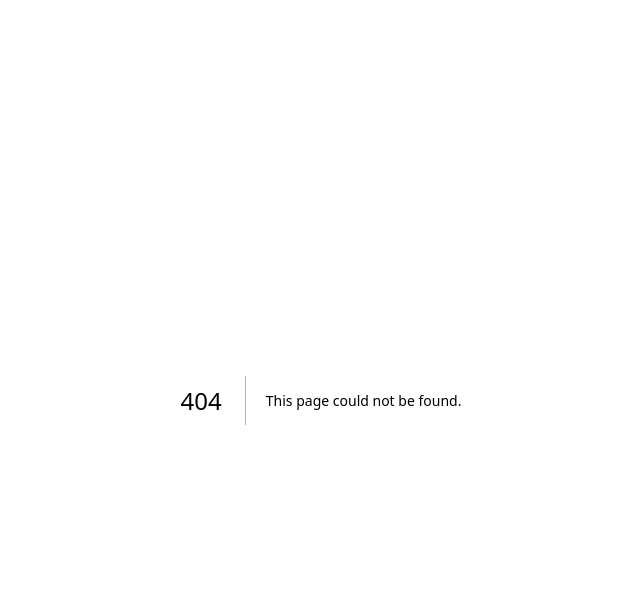
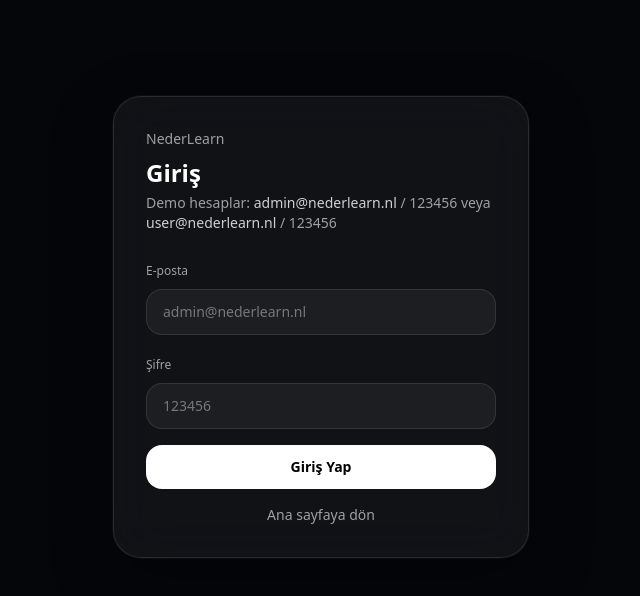
Before and after one commit to cosmuslum/nextjs-boilerplate, a Next.js app: page /giris in a window 1280 px wide. Before the commit this address had no page. Shown: the top 596 px of the page, without its empty margins (319-959 px from the left). Built offline with nearby package versions, Linux system fonts and the light colour scheme.

Commit message:
Create page.jsx

```diff
--- /dev/null
+++ b/app/giris/page.jsx
@@ -0,0 +1,97 @@
+"use client";
+
+import { useState } from "react";
+
+export default function LoginPage() {
+  const [email, setEmail] = useState("");
+  const [pass, setPass] = useState("");
+  const [err, setErr] = useState("");
+
+  function onSubmit(e) {
+    e.preventDefault();
+    setErr("");
+
+    // Basit demo login:
+    // admin yapmak için: admin@nederlearn.nl / 123456
+    // normal kullanıcı: user@nederlearn.nl / 123456
+    const ok = pass === "123456" && (email === "admin@nederlearn.nl" || email === "user@nederlearn.nl");
+    if (!ok) {
+      setErr("E-posta veya şifre hatalı. (Demo: admin@nederlearn.nl / 123456)");
+      return;
+    }
+
+    const role = email === "admin@nederlearn.nl" ? "admin" : "user";
+
+    localStorage.setItem("nl_logged_in", "1");
+    localStorage.setItem("nl_role", role);
+    localStorage.setItem("nl_email", email);
+
+    window.location.href = "/";
+  }
+
+  return (
+    <div className="min-h-screen">
+      <div className="pointer-events-none fixed inset-0 -z-10 overflow-hidden">
+        <div className="absolute inset-0 bg-[#05060a]" />
+        <div className="absolute -left-32 top-[-120px] h-[480px] w-[480px] rounded-full bg-blue-600/25 blur-[90px]" />
+        <div className="absolute right-[-160px] top-[40px] h-[520px] w-[520px] rounded-full bg-violet-600/25 blur-[100px]" />
+        <div className="absolute left-[30%] top-[55%] h-[520px] w-[520px] rounded-full bg-cyan-500/10 blur-[120px]" />
+        <div className="absolute inset-0 bg-gradient-to-b from-black/20 via-transparent to-black/40" />
+      </div>
+
+      <div className="mx-auto max-w-md px-4 pt-24">
+        <div className="rounded-[28px] border border-white/10 bg-white/5 p-6 shadow-[0_0_0_1px_rgba(255,255,255,0.03),0_20px_60px_rgba(0,0,0,0.35)] backdrop-blur-xl md:p-8">
+          <div className="text-sm text-white/60">NederLearn</div>
+          <h1 className="mt-2 text-2xl font-semibold text-white">Giriş</h1>
+          <p className="mt-1 text-sm text-white/60">
+            Demo hesaplar: <span className="text-white/80">admin@nederlearn.nl</span> / 123456 veya{" "}
+            <span className="text-white/80">user@nederlearn.nl</span> / 123456
+          </p>
+
+          <form className="mt-6 space-y-4" onSubmit={onSubmit}>
+            <div>
+              <label className="text-xs text-white/60">E-posta</label>
+              <input
+                value={email}
+                onChange={(e) => setEmail(e.target.value)}
+                placeholder="admin@nederlearn.nl"
+                className="mt-2 w-full rounded-2xl border border-white/10 bg-white/5 px-4 py-3 text-sm text-white placeholder:text-white/40 outline-none focus:border-white/25"
+              />
+            </div>
+
+            <div>
+              <label className="text-xs text-white/60">Şifre</label>
+              <input
+                value={pass}
+                onChange={(e) => setPass(e.target.value)}
+                placeholder="123456"
+                type="password"
+                className="mt-2 w-full rounded-2xl border border-white/10 bg-white/5 px-4 py-3 text-sm text-white placeholder:text-white/40 outline-none focus:border-white/25"
+              />
+            </div>
+
+            {err && (
+              <div className="rounded-2xl border border-red-500/30 bg-red-500/10 px-4 py-3 text-sm text-red-200">
+                {err}
+              </div>
+            )}
+
+            <button
+              type="submit"
+              className="w-full rounded-2xl bg-white px-5 py-3 text-sm font-semibold text-black hover:bg-white/90"
+            >
+              Giriş Yap
+            </button>
+
+            <a
+              href="/"
+              className="block text-center text-sm text-white/60 hover:text-white/75"
+            >
+              Ana sayfaya dön
+            </a>
+          </form>
+        </div>
+      </div>
+    </div>
+  );
+}
```
